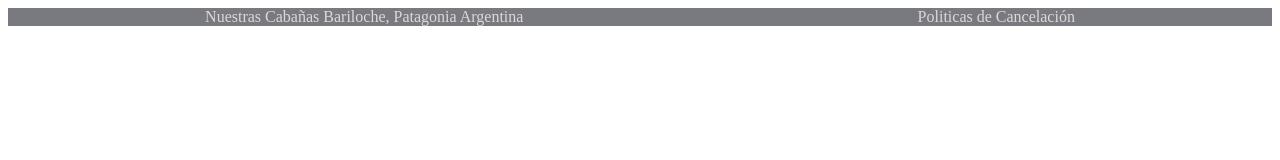
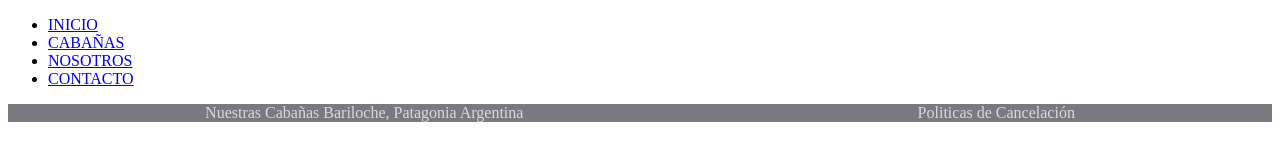
Before and after one commit to pablomaglione/proyecto-cabanas, a website: page src/html/nosotros.html in a window 1280 px wide. Drawn offline with Linux system fonts and the light colour scheme.

Commit message:
Reparacion links de paginas

```diff
--- a/src/html/nosotros.html
+++ b/src/html/nosotros.html
@@ -1,16 +1,35 @@
 <!DOCTYPE html>
-<html lang="en">
-<head>
-    <meta charset="UTF-8">
-    <meta name="viewport" content="width=device-width, initial-scale=1.0">
-    <link rel="stylesheet" href="../css/estilos.css">
-    <title>Nuestras Cabañas</title>
-</head>
-<body>
-
-</body>
-<footer class="footer">
+<html lang="es">
+  <head>
+    <meta charset="UTF-8" />
+    <meta name="viewport" content="width=device-width, initial-scale=1.0" />
+    <link rel="stylesheet" href="../css/estilos.css" />
+    <title>Nosotros</title>
+  </head>
+  <!--BARRA DE NAVEGACION-->
+  <div class="container">
+    <nav class="navbar">
+      <div class="" id="nav">
+        <ul>
+          <li class="item">
+            <a class="nav-link" href="../index.html">INICIO</a>
+          </li>
+          <li class="item">
+            <a class="nav-link" href="./cabanas.html">CABAÑAS</a>
+          </li>
+          <li class="item">
+            <a class="nav-link" href="./nosotros.html">NOSOTROS</a>
+          </li>
+          <li class="item">
+            <a class="nav-link" href="./contacto.html">CONTACTO</a>
+          </li>
+        </ul>
+      </div>
+    </nav>
+  </div>
+  <body></body>
+  <footer class="footer">
     <div>Nuestras Cabañas Bariloche, Patagonia Argentina</div>
     <div>Politicas de Cancelación</div>
-</footer>
+  </footer>
 </html>
```
Also changed, not shown: src/html/cabanas.html (+22 -1 lines), src/html/contacto.html (+30 -11 lines), src/index.html (+30 -11 lines).
